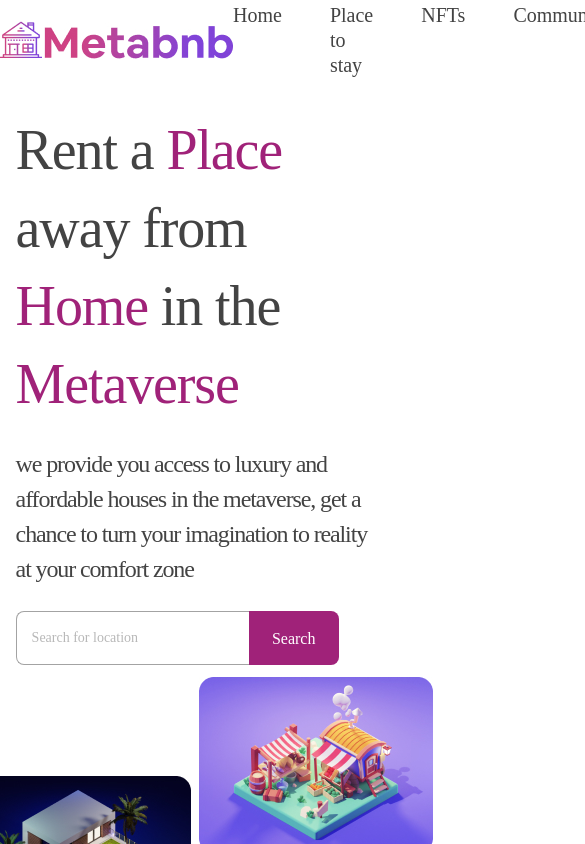
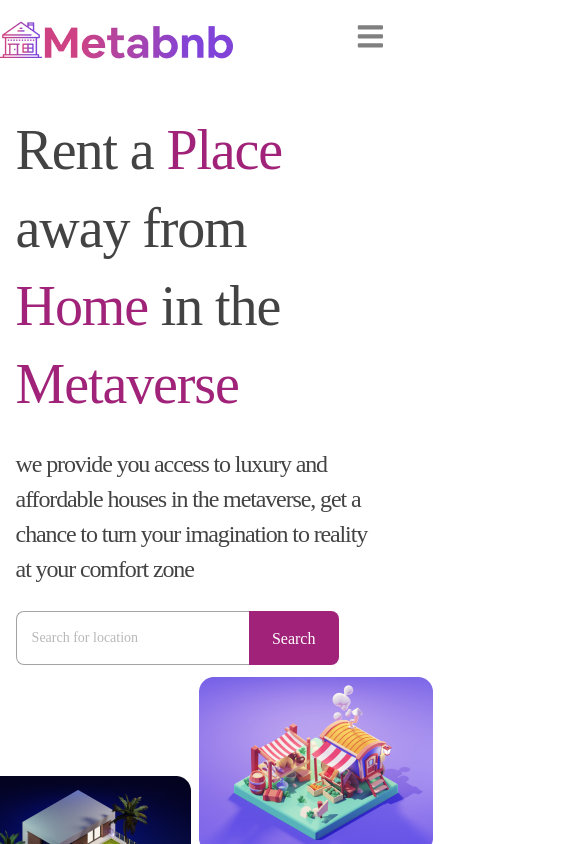
Before and after one commit to teddyakoeyong237/hng9.0stage-3, a React (Create React App) app: page / in a window 390 px wide. Shown: the top 844 px of the page, 585 px wide, since content can reach past the window. Built offline with nearby package versions, Linux system fonts and the light colour scheme; a web font is replaced by a local one.

Commit message:
navbar and modal responsiveness

```diff
--- a/src/component/modal/modal.css
+++ b/src/component/modal/modal.css
@@ -72,3 +72,9 @@
 .modal_links{
     cursor: pointer;
 }
+@media screen and (max-width: 610px){
+    .modal{
+        width: 95%;
+        min-width: 340px;
+    }
+}
--- a/src/component/navbar/Navbar.jsx
+++ b/src/component/navbar/Navbar.jsx
@@ -1,9 +1,16 @@
-import React, { useState } from 'react';
+import React, { useState, useRef } from 'react';
+import {FaBars, FaTimes} from 'react-icons/fa';
 import './navbar.css';
 import { Link } from 'react-router-dom';
 import Modal from '../modal/Modal';
 
 export default function Navbar() {
+
+    const navRef = useRef();
+
+    const showNavbar  = () => {
+        navRef.current.classList.toggle("responsive_nav");
+    }
 
     const [openModal, setOpenModal] = useState(false);
 
@@ -17,19 +24,29 @@ export default function Navbar() {
 
         <header className='navbar'>
                 <img src="images/colored_metabnb.jpg" alt="logo" />
-                <nav>
+                <nav ref={navRef}>
                     <ul>
                         <li><Link to="/">Home</Link></li>
                         <li><Link to="/placetostay">Place to stay</Link></li>
                         <li><Link to="/nfts">NFTs</Link></li>
                         <li><Link to="/community">Community</Link></li>
+                        <li>
+                            <button
+                            onClick={() => {setOpenModal(true)}}
+                            className='connect_wallet'
+                            >
+                                Connect wallet
+                            </button>
+                        </li>
+                        <li>
+                            <button className='nav-btn nav-close-btn' onClick={showNavbar} >
+                                <FaTimes />
+                            </button>
+                        </li>
                     </ul>
                 </nav>
-                    <button
-                    onClick={() => {setOpenModal(true)}}
-                    className='connect_wallet'
-                    >
-                        Connect wallet
+                    <button className='nav-btn' onClick={showNavbar} >
+                        <FaBars />
                     </button>
                     <Modal openState={openModal} onClose={() => {setOpenModal(false)}}/>
             </header>
--- a/src/component/navbar/navbar.css
+++ b/src/component/navbar/navbar.css
@@ -11,6 +11,7 @@
 }
 nav ul{
     display: flex;
+    align-items: center;
     list-style: none;
     gap: 48px;
     font-size: 20px;
@@ -36,3 +37,56 @@ nav ul li a:hover{
     border: none;
     cursor: pointer;
 }
+.nav-btn{
+    padding: 5px;
+    cursor: pointer;
+    background: transparent;
+    border: none;
+    outline: none;
+    opacity: 0;
+    visibility: hidden;
+    color: grey;
+    font-size: 1.8rem;
+}
+
+@media only screen and (max-width: 1200px) {
+    .nav-btn{
+        visibility: visible;
+        opacity: 1;
+    }
+
+    nav{
+        position: fixed;
+        top: 0;
+        left: 0;
+        height: 100%;
+        width: 100%;
+        display: flex;
+        align-items: center;
+        justify-content: center;
+        gap: 1.5rem;
+        background-color: rgba(0,0,0, 0.9);
+        transition: 1s;
+        transform: translateY(-100vh);
+        flex-direction: column;
+    }
+    nav ul {
+        display: flex;align-items: center;
+        justify-content: center;
+        flex-direction: column;
+        color: white;
+    }
+    nav ul li a{
+        color: white;
+        font-size: 1.5rem;
+    }
+    header .responsive_nav{
+        transform: none;
+    }
+    .nav-close-btn{
+        position: absolute;
+        top: 2rem;
+        right: 2rem;
+    }
+
+}
```
